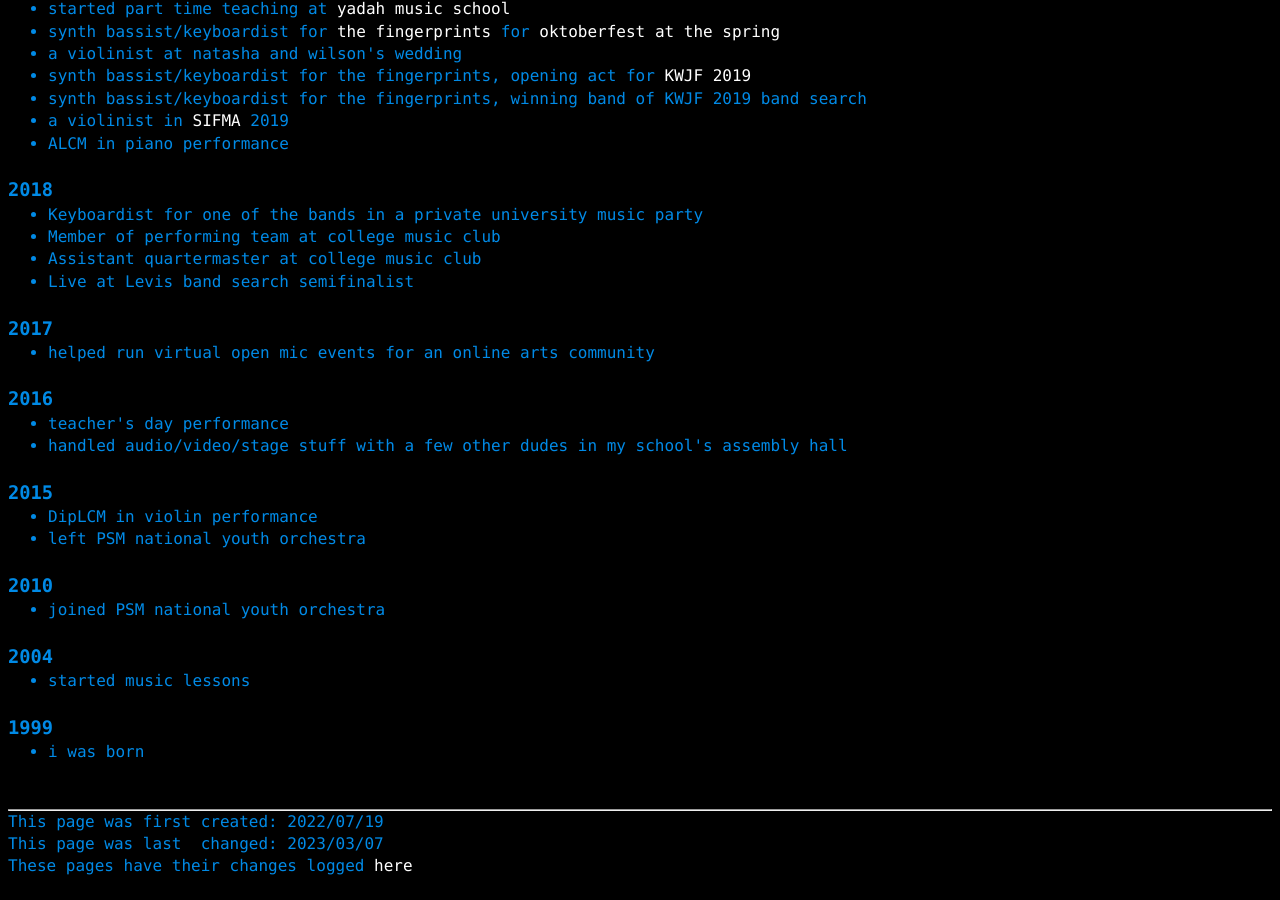
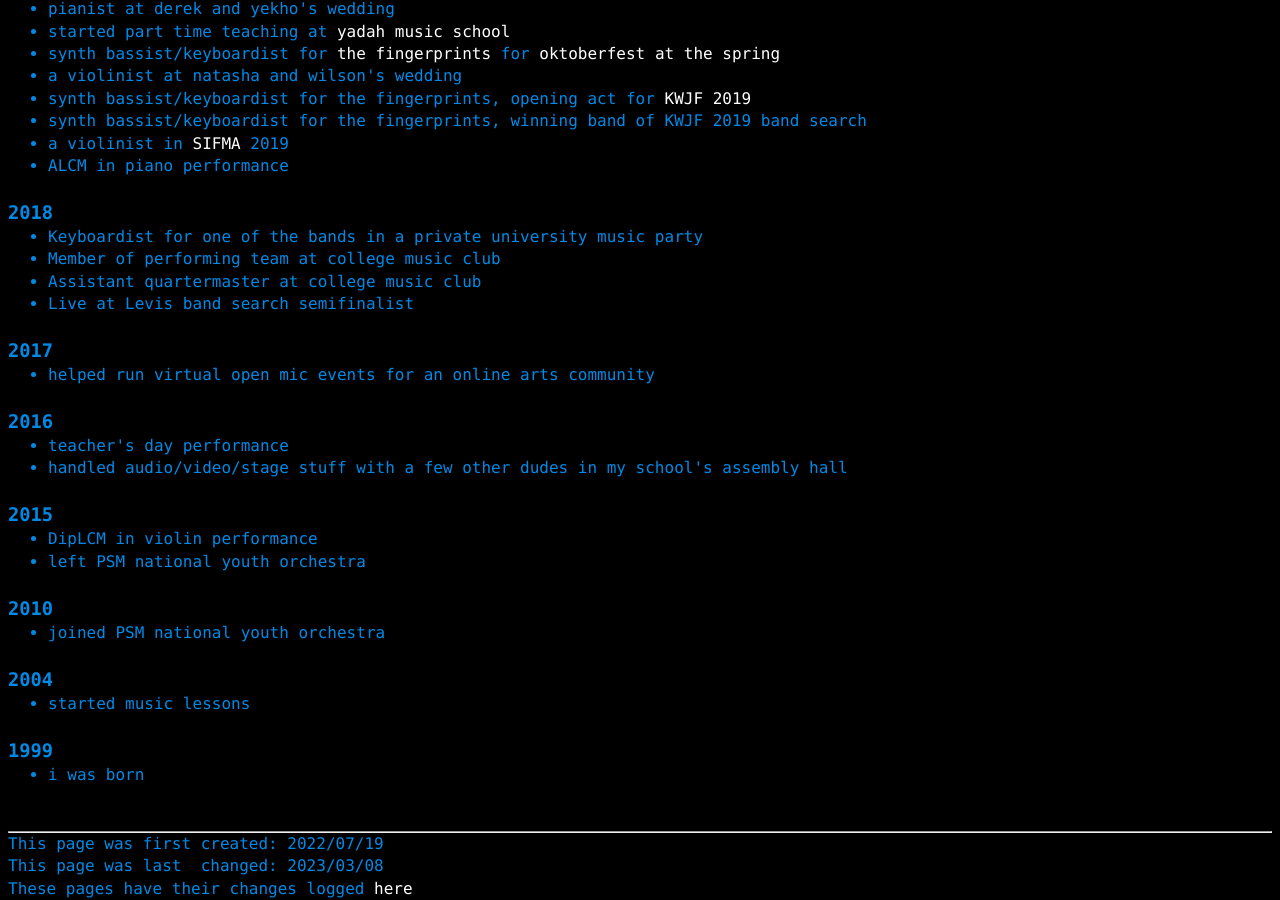
Before and after one commit to a-erfan-aa/a-erfan-aa.github.io, a Jekyll site: the page built from things-i-make/music-comprehensive.html, in a window 1280 px wide and 900 px high, scrolled down 2197 px. Built offline with Jekyll 4.4.1, drawn with Linux system fonts in a browser that asks for light colours; before the commit the page ends 3075 px from its top, so only the background shows below that; some of the changed text lies outside the part shown.

Commit message:
Add gig with ivan to music-comprehensive.html
Also update lastChanged

```diff
--- a/things-i-make/music-comprehensive.html
+++ b/things-i-make/music-comprehensive.html
@@ -3,7 +3,7 @@ layout: default
 title: More of my music
 description: Or rather more of my experiences with music
 firstCreated: 2022/07/19
-lastChanged: 2023/03/07
+lastChanged: 2023/03/08
 ---
 <!-- title and subtitle -->
 <div>
```
Also changed, not shown: other parts of things-i-make/music-comprehensive.html (+1 -0 lines).
